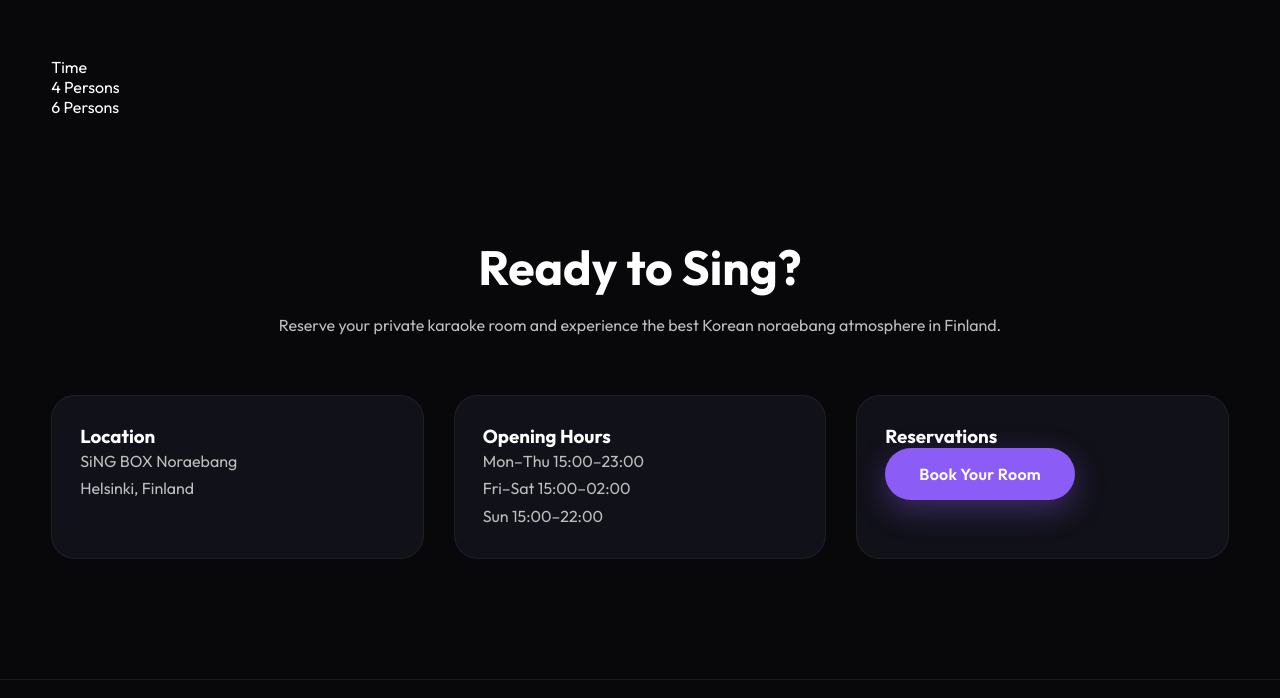
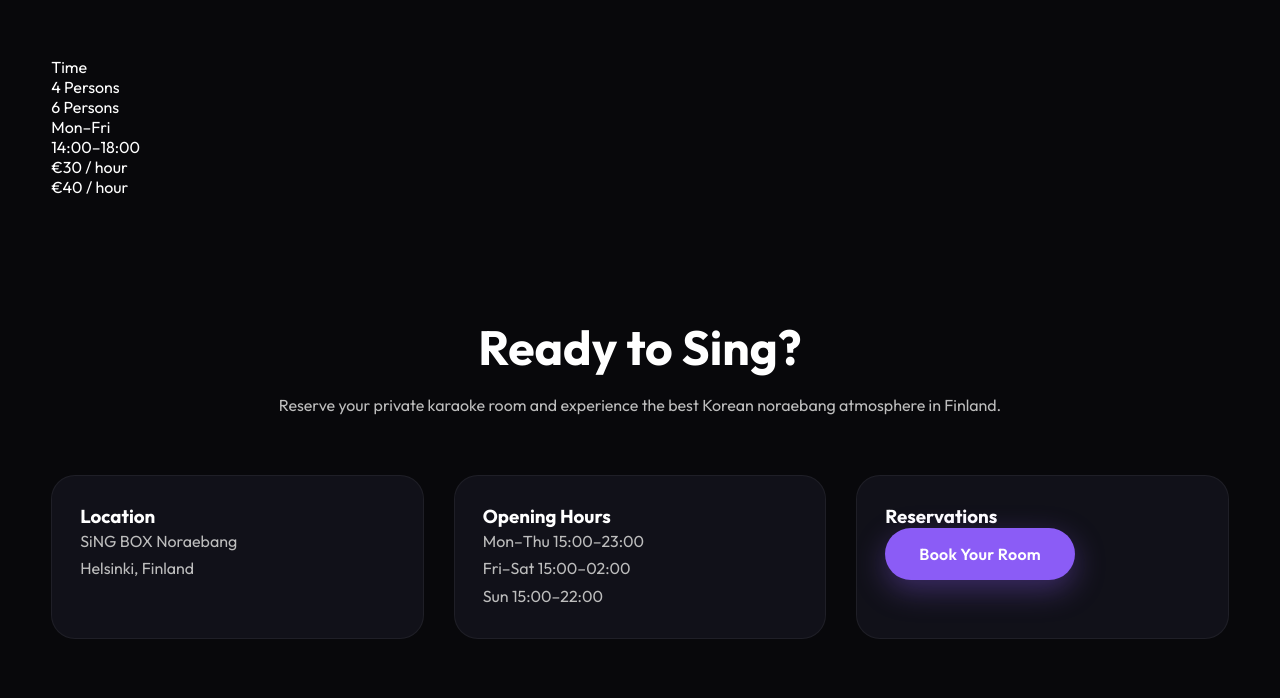
Before and after one commit to nguycha96/singbox-website, a plain HTML site: page index.html in a window 1280 px wide. Shown: the part 2266-2964 px from the top of the page. Drawn offline with Linux system fonts and the light colour scheme.

Commit message:
Add pricing information for Mon–Fri hours

```diff
--- a/index.html
+++ b/index.html
@@ -250,6 +250,11 @@
                 <div>4 Persons</div>
                 <div>6 Persons</div>
             </div>
+            <div class="pricing-row">
+    <div>Mon–Fri<br>14:00–18:00</div>
+    <div>€30 / hour</div>
+    <div>€40 / hour</div>
+</div>
 
         </div>
 
```
